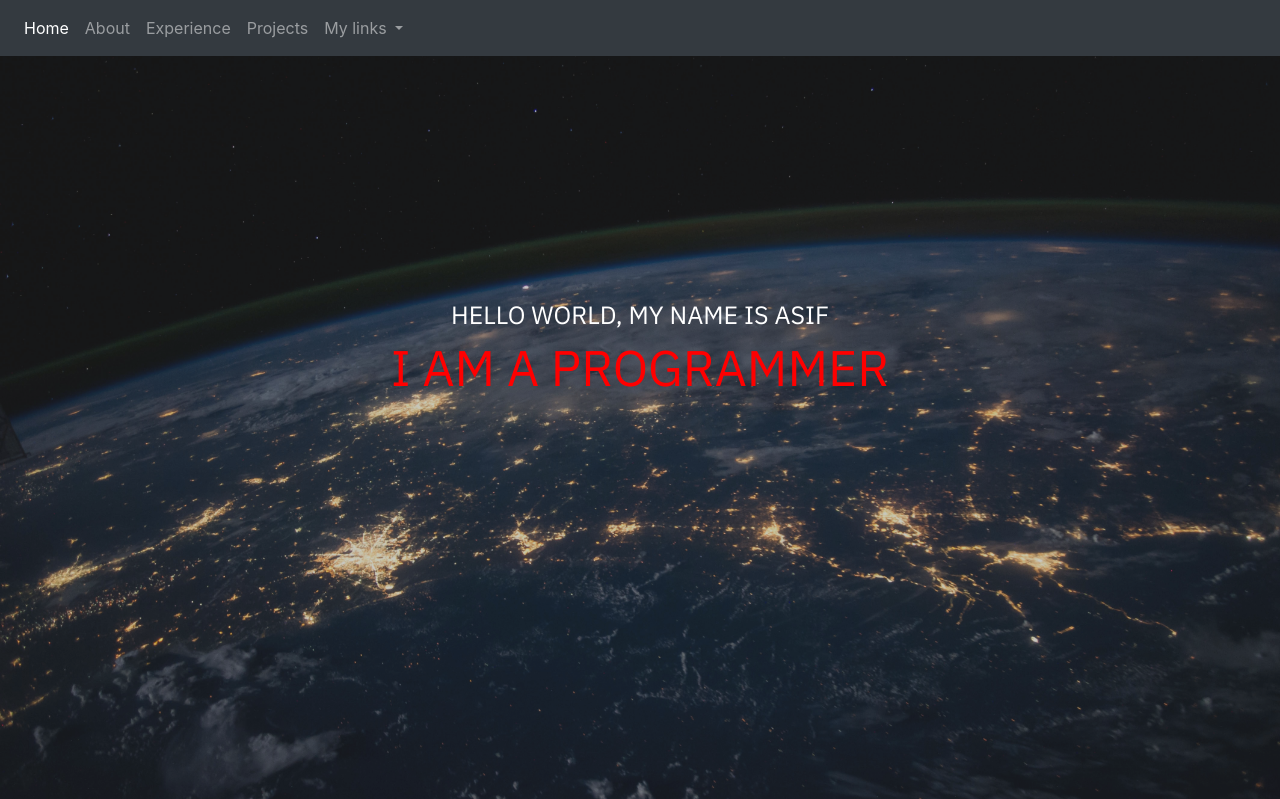
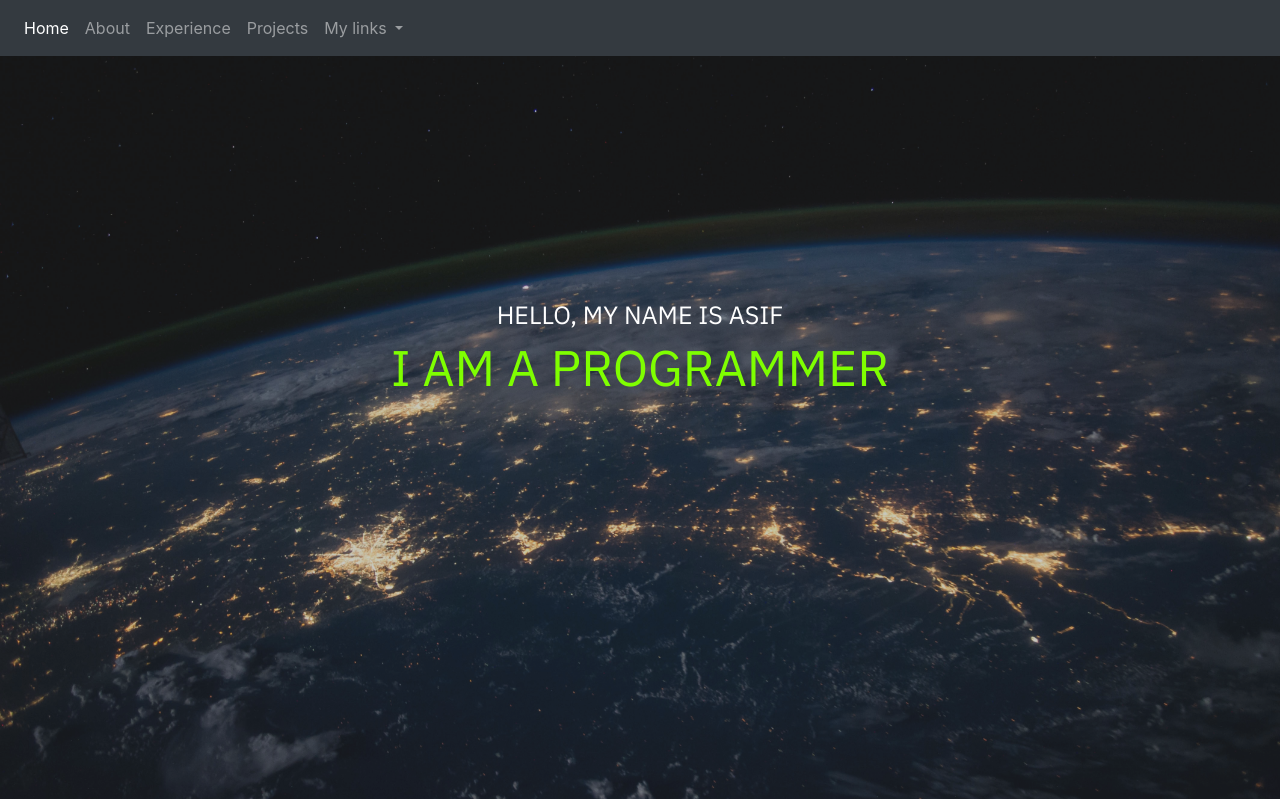
Before and after one commit to asifally/personal_portfolio, a Django app: page / in a window 1280 px wide. Shown: the top 799 px of the page. Run offline with Django 3.2, Linux system fonts and the light colour scheme; some libraries are stand-ins or nearby versions.

Commit message:
Changed some colors to make it look cooler

```diff
--- a/pages/static/pages/styles.css
+++ b/pages/static/pages/styles.css
@@ -29,7 +29,7 @@ main{
 
 .iam
 {
-    color: red;
+    color: #7FFF00;
     font-Size: 50px;
 }
 
--- a/pages/templates/pages/index.html
+++ b/pages/templates/pages/index.html
@@ -91,7 +91,7 @@
             <div class="HomeBackground">
                 <div class="container" id = "Home">
                     <div class="content">
-                        <h2 class="hello">HELLO WORLD, MY NAME IS ASIF</h2>
+                        <h2 class="hello">HELLO, MY NAME IS ASIF</h2>
                         <h1 class="iam">I AM A PROGRAMMER</h1>
                     </div>
                 </div>
```
